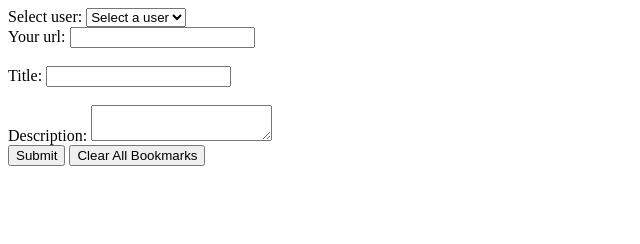
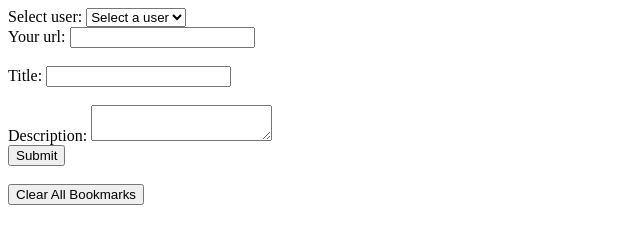
Before and after one commit to fatmaevin/Project-Shared-Bookmarks, a plain HTML site: page index.html in a window 1280 px wide. Shown: the whole page, without its empty margins (0-640 px from the left). Drawn offline with Linux system fonts and the light colour scheme.

Commit message:
improve accessibility

```diff
--- a/index.html
+++ b/index.html
@@ -19,7 +19,7 @@
       <label for="description">Description:</label>
       <textarea id="description" name="description" required></textarea>
       <div>
-        <button type="submit" id="submit">Submit</button>
+        <button type="submit" id="submit">Submit</button><br /><br />
         <button type="button" id="clearAll">Clear All Bookmarks</button>
       </div>
     </form>
```
